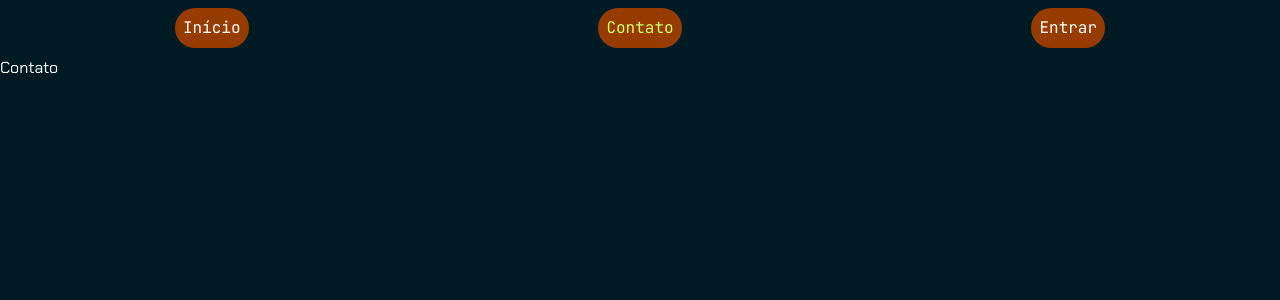
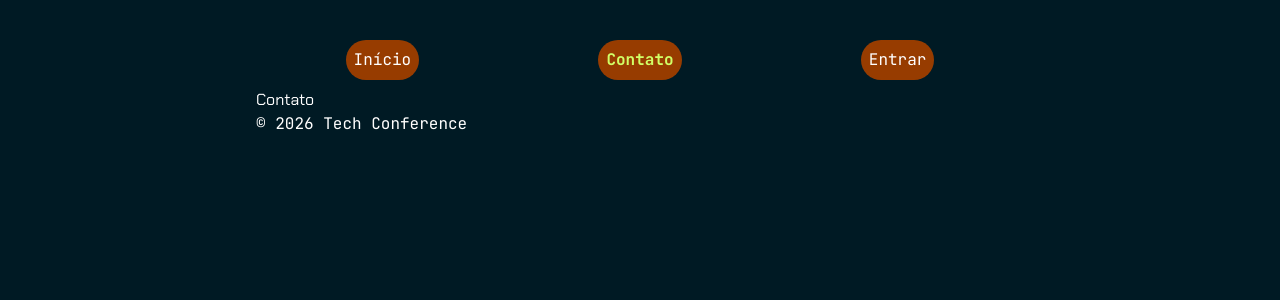
Before and after one commit to LucasG-Limongi/tech-conference-site, a React (Vite) app: page /contato in a window 1280 px wide. Shown: the top 300 px of the page. Built offline with nearby package versions, Linux system fonts and the light colour scheme.

Commit message:
Layout criado

```diff
--- /dev/null
+++ b/src/components/Footer.jsx
@@ -0,0 +1,7 @@
+export default function Footer() {
+    return (
+        <footer>
+            <p>&copy; 2026 Tech Conference</p>
+        </footer>
+    )
+}
--- /dev/null
+++ b/src/components/Header.jsx
@@ -0,0 +1,25 @@
+import { NavLink } from "react-router"
+
+function navLinkClass({ isActive }) {
+    return isActive ? "text-accent bg-amber-800 p-2 my-2 rounded-4xl text-center content-center font-bold" : "bg-amber-800 p-2 my-2 rounded-4xl text-center content-center"
+}
+
+export default function Header() {
+    return (
+        <header>
+            <nav className="flex flex-row justify-around">
+                <NavLink to="/" className={navLinkClass}>
+                    Início
+                </NavLink>
+
+                <NavLink to="/contato" className={navLinkClass}>
+                    Contato
+                </NavLink>
+
+                <NavLink to="/login" className={navLinkClass}>
+                    Entrar
+                </NavLink>
+            </nav>
+        </header>
+    )
+}
--- /dev/null
+++ b/src/layouts/AuthLayout.jsx
@@ -0,0 +1,10 @@
+import { Outlet } from 'react-router'
+export default function AuthLayout() {
+    return (
+        <div className="min-h-screen flex items-center justify-center">
+            <div className="w-96 border border-white/20 rounded-lg p-8">
+                <Outlet />
+            </div>
+        </div>
+    )
+}
--- /dev/null
+++ b/src/layouts/SiteLayout.jsx
@@ -0,0 +1,15 @@
+import { Outlet } from 'react-router'
+import Header from '../components/Header.jsx'
+import Footer from '../components/Footer.jsx'
+
+export default function SiteLayout() {
+    return (
+        <div className="max-w-3xl mx-auto py-8">
+            <Header />
+
+            <Outlet />
+
+            <Footer />
+        </div>
+    )
+}
--- a/src/main.jsx
+++ b/src/main.jsx
@@ -2,6 +2,8 @@ import { StrictMode } from 'react'
 import { createRoot } from 'react-dom/client'
 import './index.css'
 import { BrowserRouter, Routes, Route } from 'react-router';
+import SiteLayout from './layouts/SiteLayout.jsx'
+import AuthLayout from './layouts/AuthLayout.jsx'
 import Home from "./pages/Home"
 import Contact from "./pages/Contact"
 import Register from "./pages/Register"
@@ -12,10 +14,16 @@ createRoot(document.getElementById('root')).render(
   <StrictMode>
     <BrowserRouter>
       <Routes>
-        <Route path='/' element={<Home />} />
-        <Route path='/contato' element={<Contact />} />
-        <Route path='/cadastro' element={<Register />} />
-        <Route path='/login' element={<Login />} />
+        <Route element={<SiteLayout />}>
+          <Route index element={<Home />} />
+          <Route path="/contato" element={<Contact />} />
+        </Route>
+
+        <Route element={<AuthLayout />}>
+          <Route path="/cadastro" element={<Register />} />
+          <Route path="/login" element={<Login />} />
+        </Route>
+
         <Route path="*" element={<NotFound />} />
       </Routes>
     </BrowserRouter>
--- a/src/pages/Contact.jsx
+++ b/src/pages/Contact.jsx
@@ -1,31 +1,7 @@
-import { NavLink } from "react-router"
-
 export default function Contact() {
     return (
         <>
-            <nav className="flex flex-row justify-around">
-                <NavLink to="/"
-                className={({isActive}) => ( isActive ?
-                "text-accent bg-amber-800 p-2 my-2 rounded-4xl text-center content-center"
-                : "bg-amber-800 p-2 my-2 rounded-4xl text-center content-center"
-                )}>
-                    Início
-                </NavLink>
-
-                <NavLink to="/contato"
-                className={({isActive}) => ( isActive ?
-                "text-accent bg-amber-800 p-2 my-2 rounded-4xl text-center content-center"
-                : "bg-amber-800 p-2 my-2 rounded-4xl text-center content-center")}>
-                    Contato
-                </NavLink>
-
-                <NavLink to="/login"
-                className="bg-amber-800 p-2 my-2 rounded-4xl text-center content-center">
-                    Entrar
-                </NavLink>
-            </nav>
-
-            <h1>Contato</h1><br />
+            <h1>Contato</h1>
         </>
     )
 }
--- a/src/pages/Home.jsx
+++ b/src/pages/Home.jsx
@@ -1,31 +1,7 @@
-import { NavLink } from "react-router"
-
 export default function Home() {
     return (
         <>
-            <nav className="flex flex-row justify-around">
-                <NavLink to="/"
-                className={({isActive}) => ( isActive ?
-                "text-accent bg-amber-800 p-2 my-2 rounded-4xl text-center content-center"
-                : "bg-amber-800 p-2 my-2 rounded-4xl text-center content-center"
-                )}>
-                    Início
-                </NavLink>
-
-                <NavLink to="/contato"
-                className={({isActive}) => ( isActive ?
-                "text-accent bg-amber-800 p-2 my-2 rounded-4xl text-center content-center"
-                : "bg-amber-800 p-2 my-2 rounded-4xl text-center content-center")}>
-                    Contato
-                </NavLink>
-
-                <NavLink to="/login"
-                className="bg-amber-800 p-2 my-2 rounded-4xl text-center content-center">
-                    Entrar
-                </NavLink>
-            </nav>
-
-            <h1>Início</h1><br />
+            <h1>Início</h1>
         </>
     )
 }
```
